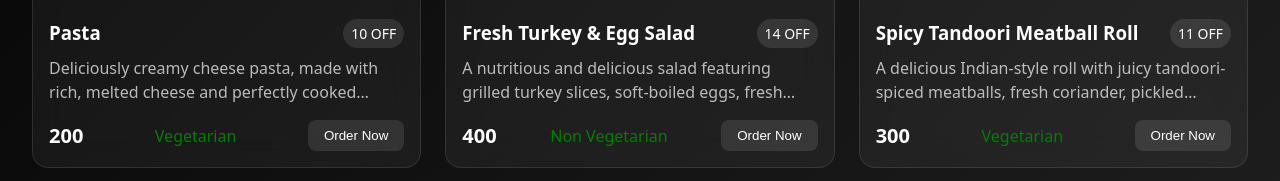
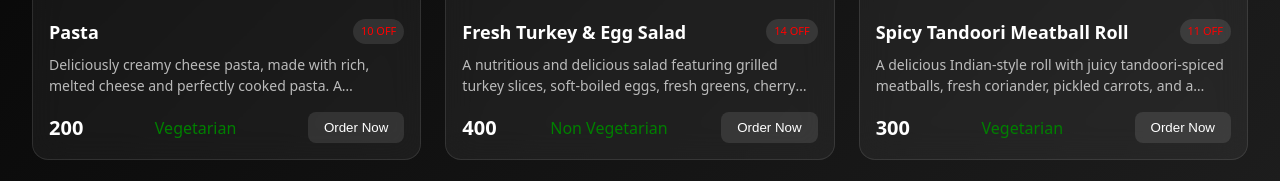
Before and after one commit to MohitSojitra123/Food-Menu-Creator, a plain HTML site: page index.html in a window 1280 px wide. Shown: the part 759-940 px from the top of the page. Drawn offline with Linux system fonts and the light colour scheme.

Commit message:
programs

```diff
--- a/script.js
+++ b/script.js
@@ -80,7 +80,7 @@ function display_card(){
           <img src="${food1.all_food[i].f_url}" alt="Healthy Food">
           <div class="card-content">
             <div class="card-header">
-              <h3>${food1.all_food[i].f_name}</h3>
+              <h3 class="title_h3">${food1.all_food[i].f_name}</h3>
               <span class="discount-badge">${food1.all_food[i].f_dis} OFF</span>
             </div>
             <p class="description">${food1.all_food[i].f_des}</p>
--- a/style.css
+++ b/style.css
@@ -181,7 +181,8 @@
     background: rgba(255, 255, 255, 0.1);
     padding: 0.25rem 0.5rem;
     border-radius: 1rem;
-    font-size: 0.875rem;
+    font-size: 11px;
+    color: red;
   }
 
   .description {
@@ -191,6 +192,7 @@
     -webkit-line-clamp: 2;
     -webkit-box-orient: vertical;
     overflow: hidden;
+    font-size: 14px;
   }
 
   .card-footer {
@@ -219,6 +221,11 @@
 
   .veg{
     color: green;
+  }
+
+  .title_h3{
+    /* color: red; */
+    font-size: 18px;
   }
 
   /* Animations */
```
